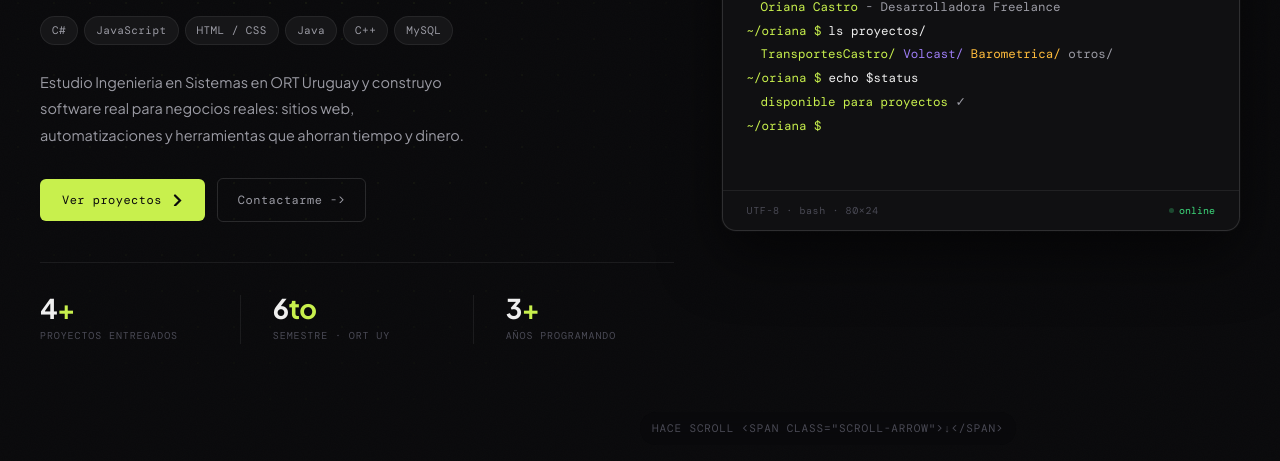
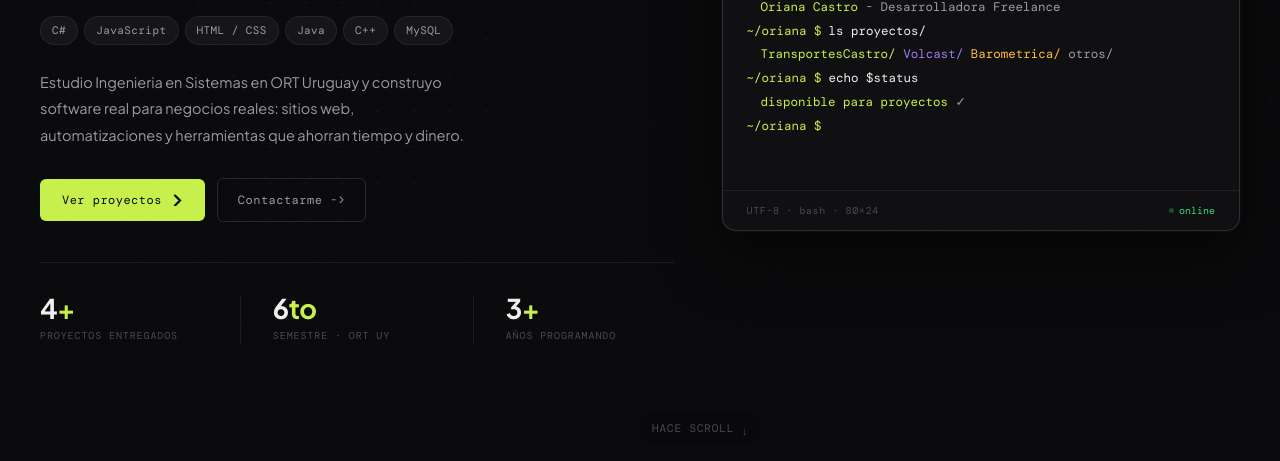
Before and after one commit to OrianaCastroE/Portfolio, a plain HTML site: page index.html in a window 1280 px wide. Shown: the part 339-800 px from the top of the page. Drawn offline with nearby package versions, Linux system fonts and the light colour scheme; a web font is replaced by a local one.

Commit message:
fix: scroll button

```diff
--- a/index.html
+++ b/index.html
@@ -109,7 +109,7 @@
     </div>
   </div>
 
-  <a href="#about" class="scroll-hint" aria-label="Ir a la sección Sobre mí" data-i18n="scrollHint">
+  <a href="#about" class="scroll-hint" aria-label="Ir a la sección Sobre mí" data-i18n-html="scrollHint">
     Hacé scroll
     <span class="scroll-arrow">↓</span>
   </a>
```
